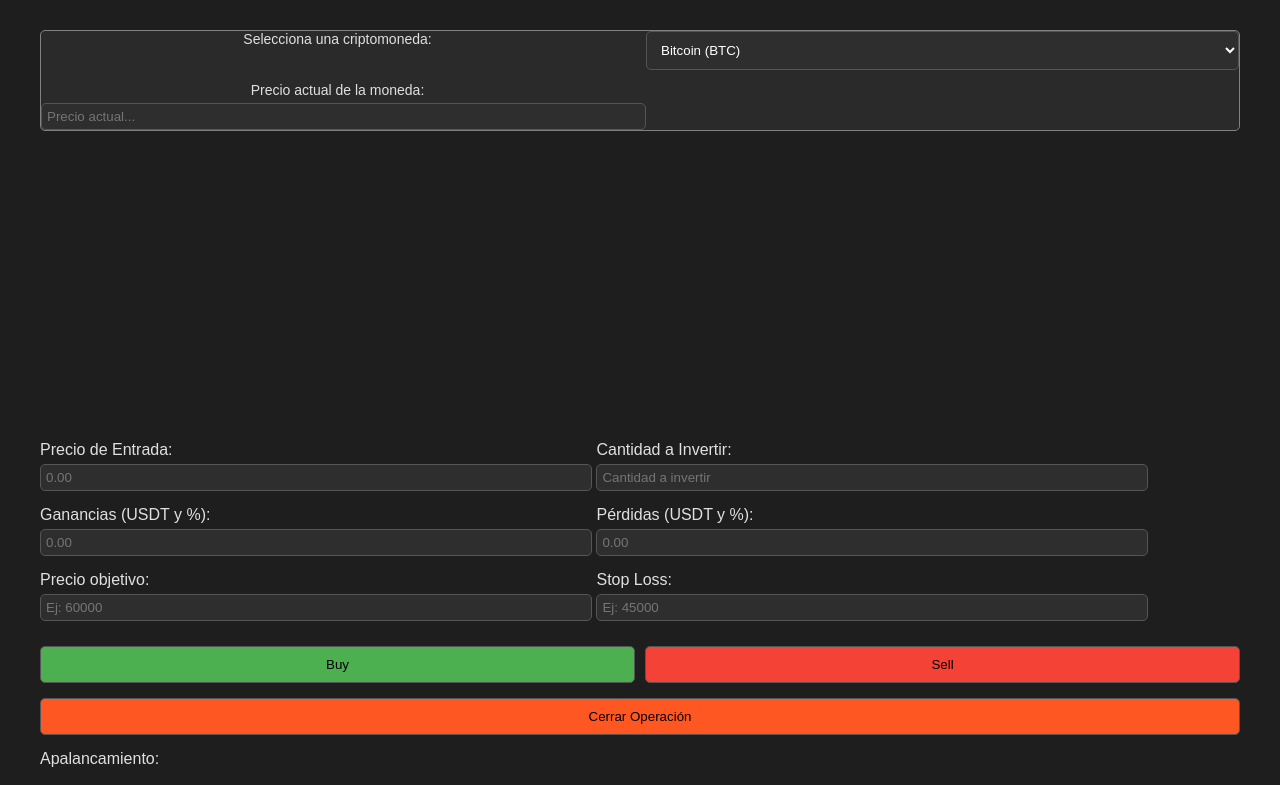
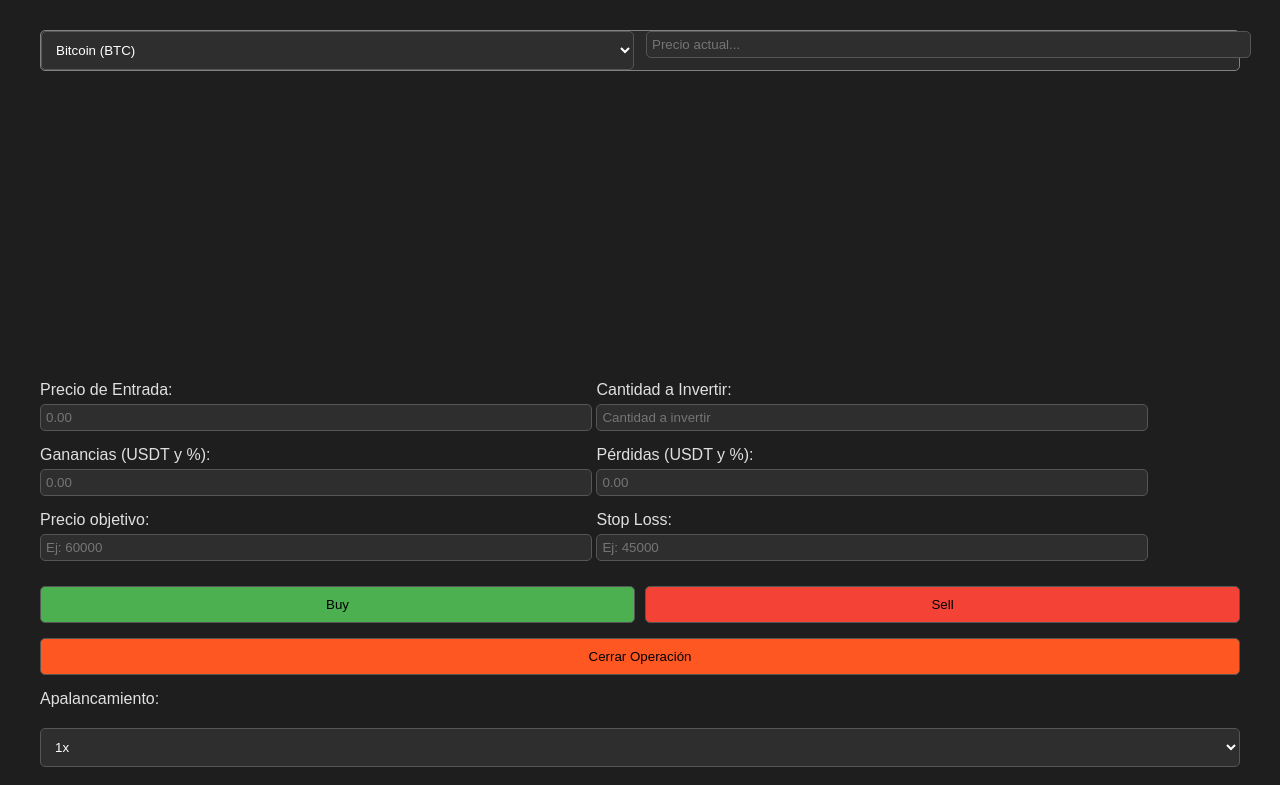
Before and after one commit to andres28m/EntrenadorTraderMini, a plain HTML site: page index.html in a window 1280 px wide. Shown: the top 785 px of the page. Drawn offline with Linux system fonts and the light colour scheme; a script that the page names is missing.

Commit message:
Update index.html

```diff
--- a/index.html
+++ b/index.html
@@ -183,7 +183,7 @@
 
     <div class="doss"
         <!-- Selector de Criptomoneda -->
-        <label for="crypto-select">Selecciona una criptomoneda:</label>
+
         <select id="crypto-select">
             <option value="BTCUSDT">Bitcoin (BTC)</option>
             <option value="ETHUSDT">Ethereum (ETH)</option>
@@ -207,7 +207,7 @@
 
         <!-- Precio de la moneda -->
         <div class="valp"">
-        <label class="live"for="current-price">Precio actual de la moneda:</label>
+
         <input type="text" id="current-price" placeholder="Precio actual..." readonly>
         </div>
     </div>
```
